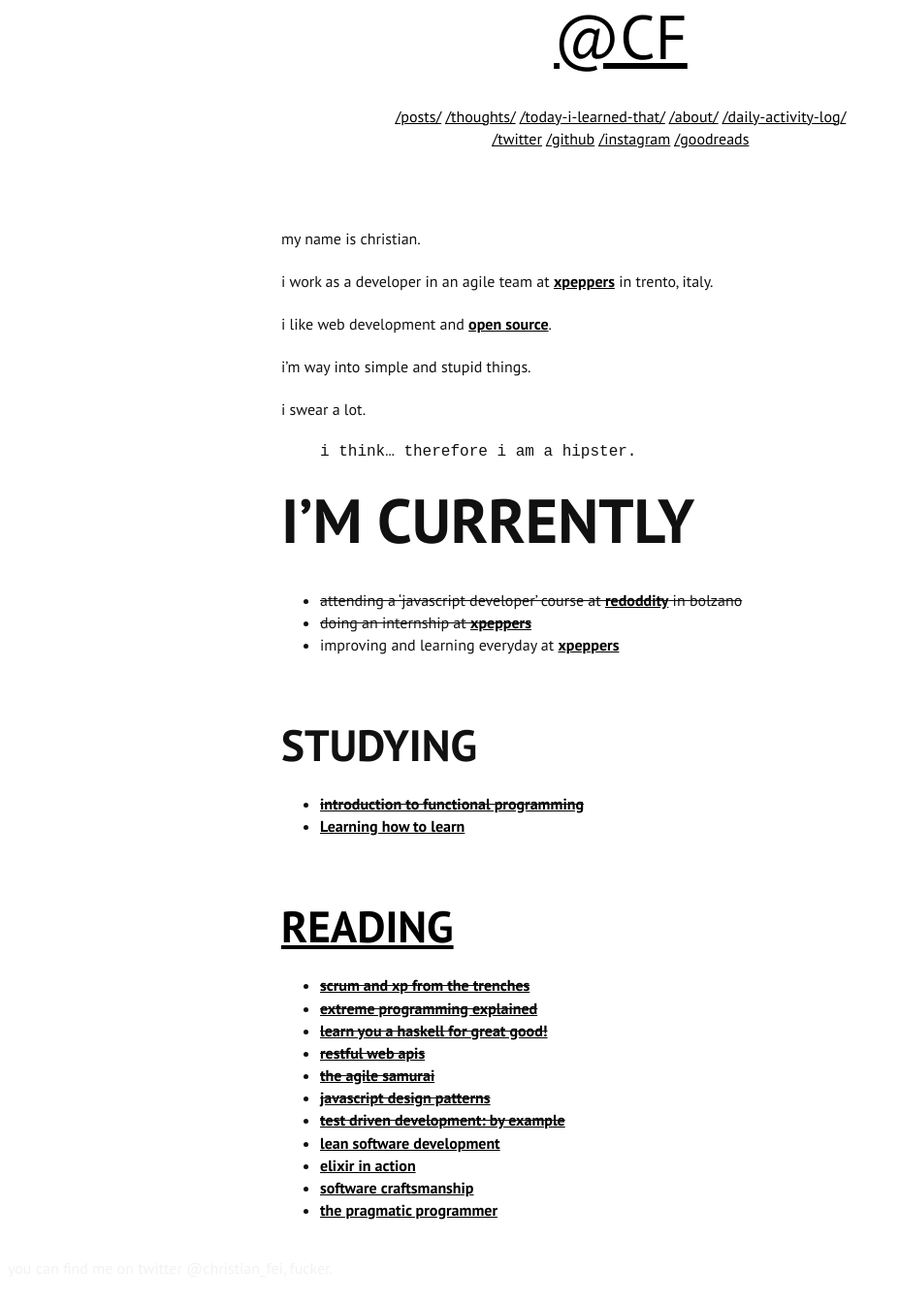
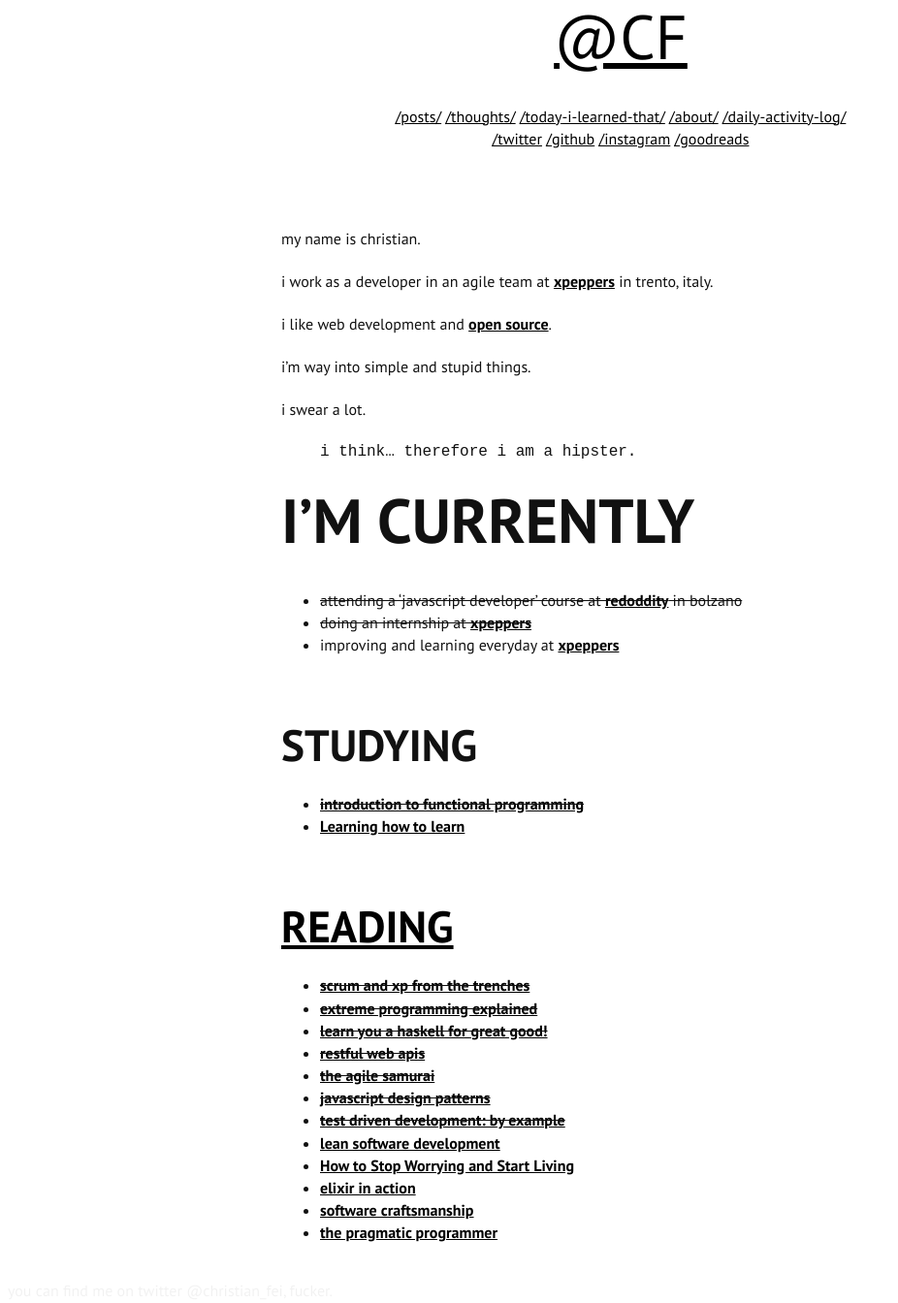
Before and after one commit to christian-fei/christian-fei.github.io-pandoc, a Jekyll site: the page built from about.md, in a window 1280 px wide. Shown: the whole page at 97% size, without its empty margins (0-926 px from the left). Built offline with Jekyll 4.4.1, drawn with Linux system fonts in a browser that asks for light colours; before the commit the page ends 1320 px from its top, so only the background shows below that.

Commit message:
added book

```diff
--- a/about.md
+++ b/about.md
@@ -43,6 +43,7 @@ i swear a lot.
 - ~~[javascript design patterns](https://www.goodreads.com/book/show/14289134-learning-javascript-design-patterns)~~
 - ~~[test driven development: by example](https://www.goodreads.com/book/show/387190.test_driven_development?from_search=true&search_version=service)~~
 - [lean software development](https://www.goodreads.com/book/show/194338.lean_software_development?from_search=true&search_version=service)
+- [How to Stop Worrying and Start Living](https://www.goodreads.com/book/show/4866.How_to_Stop_Worrying_and_Start_Living?from_search=true&search_version=service)
 - [elixir in action](https://www.goodreads.com/book/show/20524444-elixir-in-action)
 - [software craftsmanship](https://www.goodreads.com/book/show/18054154-software-craftsmanship)
 - [the pragmatic programmer](https://www.goodreads.com/book/show/4099.the_pragmatic_programmer)
```
